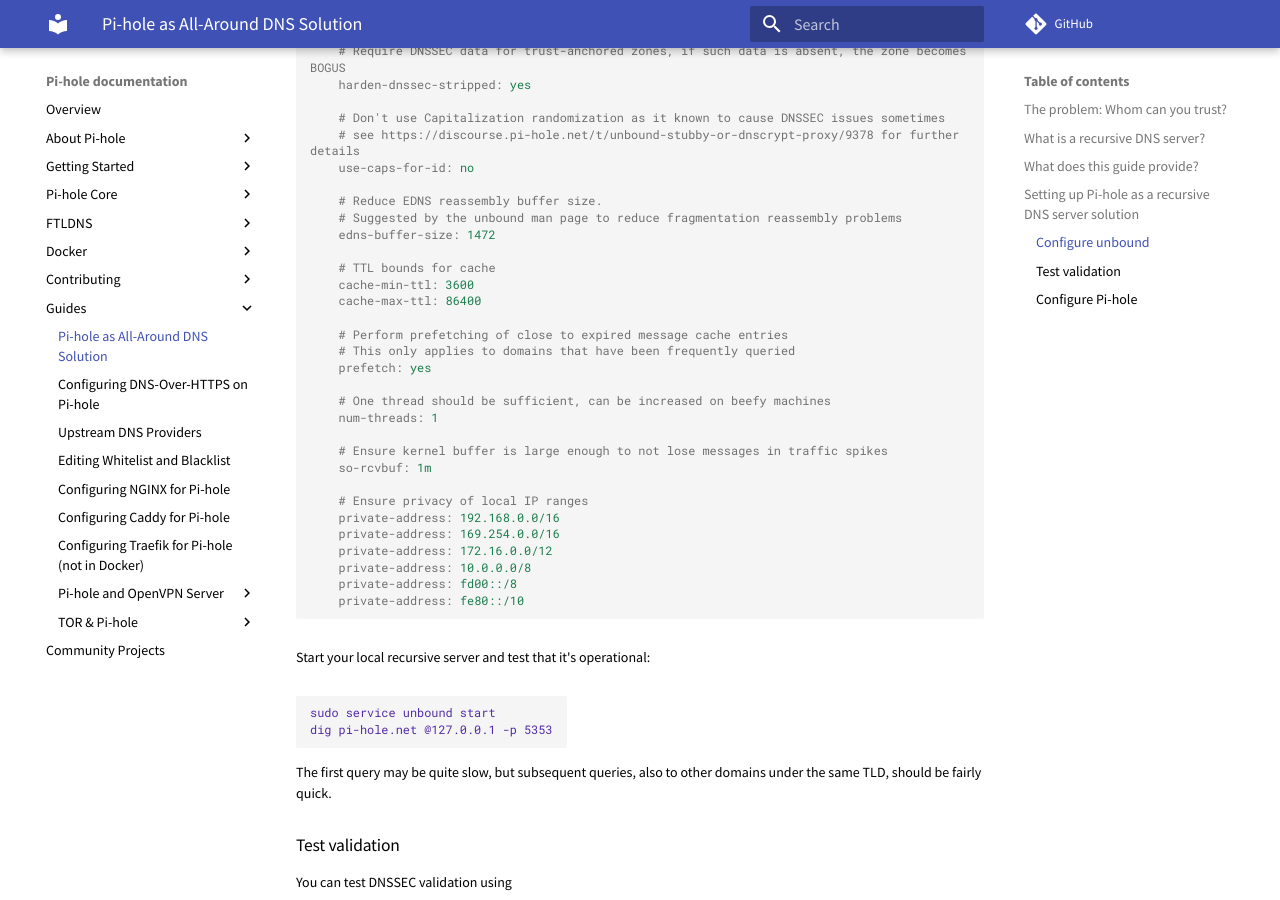
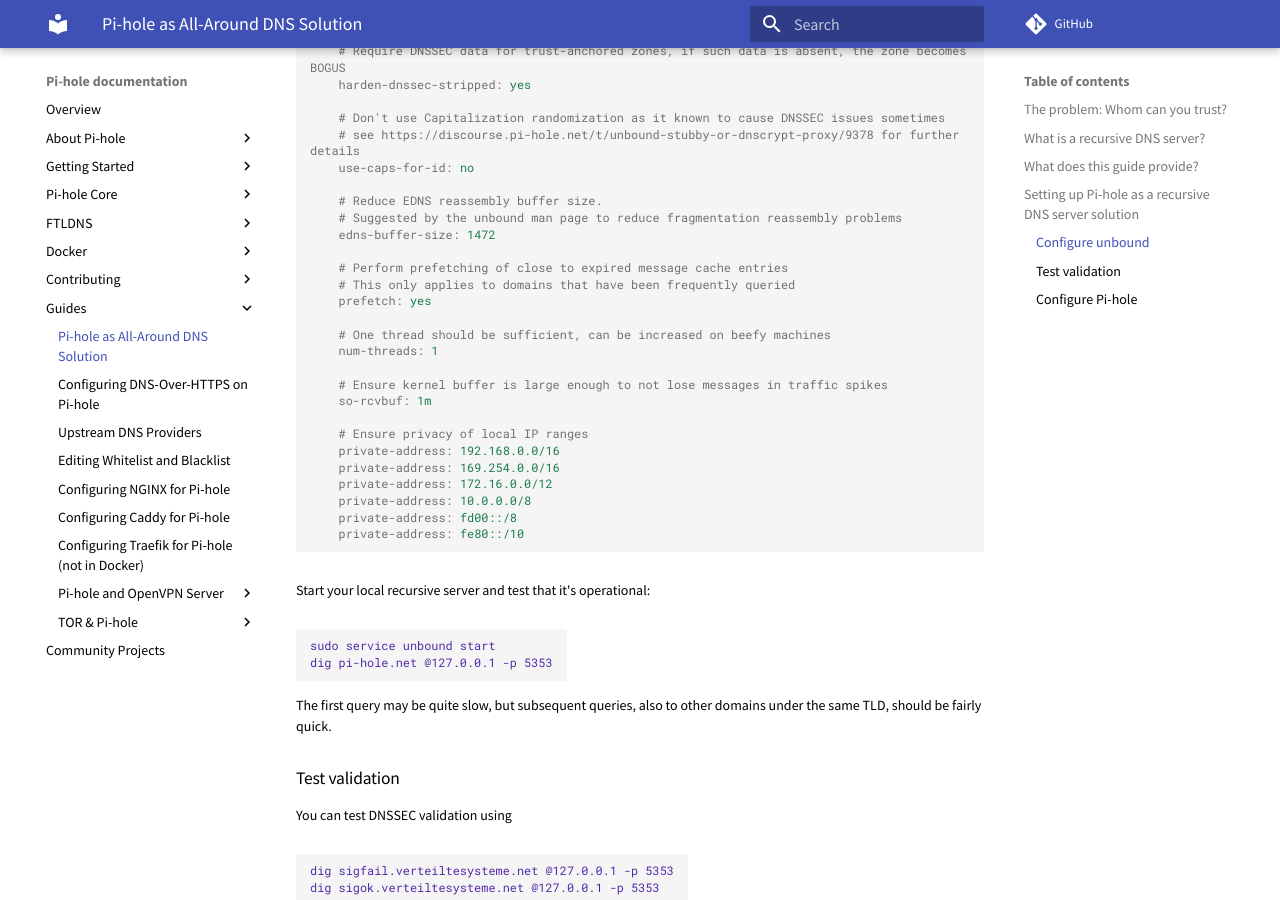
Before and after one commit to pi-hole/docs, an MkDocs documentation site: the page built from docs/guides/unbound.md, in a window 1280 px wide and 900 px high, scrolled down 2627 px. Built offline with MkDocs 1.6.1 and Material for MkDocs 9.7.7, drawn with Linux system fonts in a browser that asks for light colours; comment, search, counter and statistics services are not loaded.

Commit message:
Remove min/max bounds for TTL
Signed-off-by: DL6ER <dl6er@dl6er.de>

```diff
--- a/docs/guides/unbound.md
+++ b/docs/guides/unbound.md
@@ -97,10 +97,6 @@
     # Suggested by the unbound man page to reduce fragmentation reassembly problems
     edns-buffer-size: 1472
 
-    # TTL bounds for cache
-    cache-min-ttl: 3600
-    cache-max-ttl: 86400
-
     # Perform prefetching of close to expired message cache entries
     # This only applies to domains that have been frequently queried
     prefetch: yes
```
